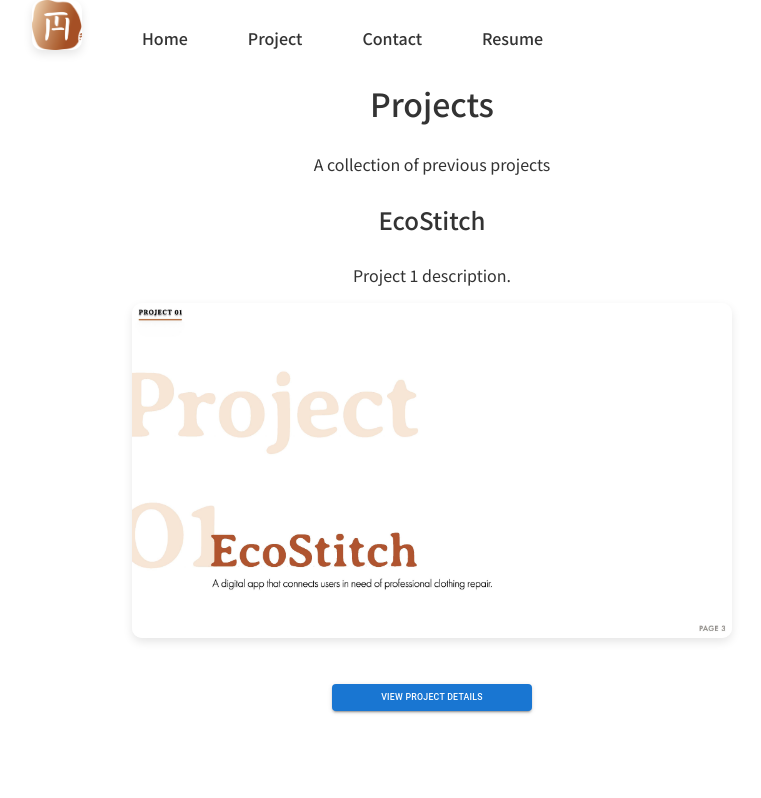
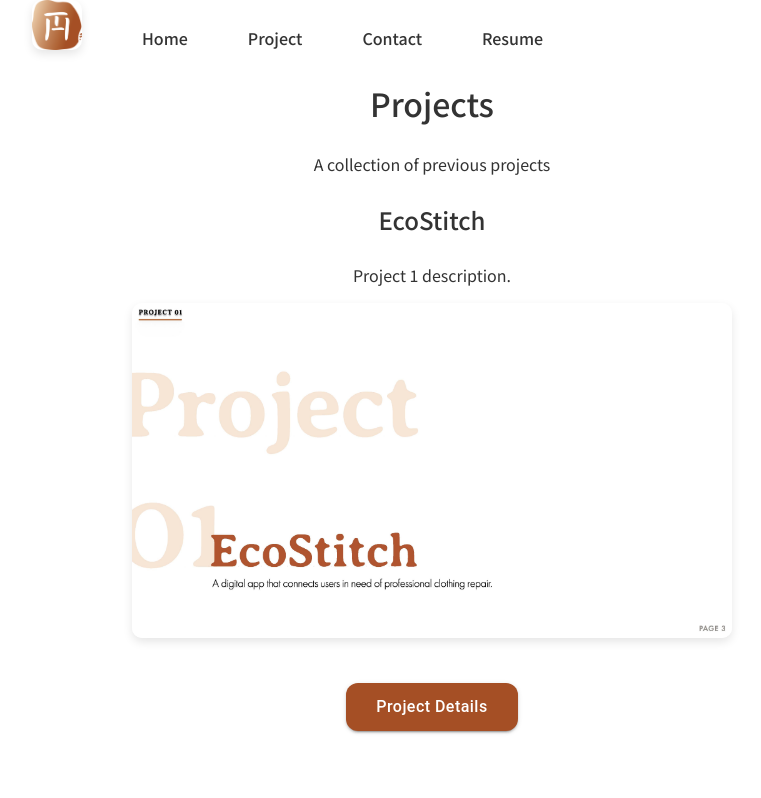
Before and after one commit to keiakihito/Tianqi-Huo-Showcase, a Next.js app: page /project in a window 1280 px wide. Shown: the top 798 px of the page, without its empty margins (208-969 px from the left). Built offline with nearby package versions, Linux system fonts and the light colour scheme.

Commit message:
Change button color

```diff
--- a/app/about/page.tsx
+++ b/app/about/page.tsx
@@ -23,7 +23,7 @@ const About = () => {
                             download
                             style={{
                                 padding: "10px 20px",
-                                backgroundColor: "#007BFF",
+                                backgroundColor: "#A54f25",
                                 color: "#FFF",
                                 textDecoration: "none",
                                 borderRadius: "5px",
--- a/app/contact/page.tsx
+++ b/app/contact/page.tsx
@@ -1,3 +1,5 @@
+import Link from "next/link";
+
 export const metadata = {
     title: "Contact",
     description: "This is contact page",
@@ -17,7 +19,9 @@ const Contact = () => {
                         <input type="email" name="email" id="email" required/>
                         <label htmlFor="textarea">Description</label>
                         <textarea name="message" rows={10} id="textarea" required></textarea>
-                        <button type="submit">Submit</button>
+                        <div className="ctaButton">
+                            <button type="submit">Submit</button>
+                        </div>
                     </form>
                 </div>
             </div>
--- a/app/project/page.tsx
+++ b/app/project/page.tsx
@@ -39,7 +39,7 @@ const ProjectList = () => {
                     <div className="center-button-container">
                         <Link href={`/project/${project.slug}`} passHref>
                             <Button variant="contained" className="center-view-button">
-                                View Project Details
+                                Project Details
                             </Button>
                         </Link>
                     </div>
--- a/app/styles/contact.css
+++ b/app/styles/contact.css
@@ -17,23 +17,41 @@ label {
     font-size: 1.4rem;
 }
 
-button {
-    width: 100%;
-    border: none;
-    color: white;
-    padding: 0.5rem 2rem;
-    font-size: 1.6rem;
-    color: #fff;
-    background-color: #ff5436;
-    transition-duration: 0.4s;
-    border-radius: 5px;
+/*button {*/
+/*    width: 100%;*/
+/*    border: none;*/
+/*    color: white;*/
+/*    padding: 0.5rem 2rem;*/
+/*    font-size: 1.6rem;*/
+/*    color: #fff;*/
+/*    background-color: #ff5436;*/
+/*    transition-duration: 0.4s;*/
+/*    border-radius: 5px;*/
+/*}*/
+
+/*button:hover {*/
+/*    opacity: 0.8;*/
+/*    cursor: pointer;*/
+/*}*/
+
+/*button:focus {*/
+/*    outline: none;*/
+/*}*/
+
+.ctaButton {
+    padding: 0 0 10rem;
+    text-align: center;
 }
 
-button:hover {
-    opacity: 0.8;
-    cursor: pointer;
+.ctaButton > a {
+    display: inline-block;
+    margin: 10rem 0;
+    padding: 1.3rem 6rem;
+    background-color: #A54f25;
+    border-radius: 25px;
+    color: #fff;
 }
 
-button:focus {
-    outline: none;
+.ctaButton > a:hover {
+    opacity: 0.8;
 }
--- a/app/styles/index.css
+++ b/app/styles/index.css
@@ -81,7 +81,7 @@
     display: inline-block;
     margin: 10rem 0;
     padding: 1.3rem 6rem;
-    background-color: #ff5436;
+    background-color: #A54f25;
     border-radius: 25px;
     color: #fff;
 }
--- a/app/styles/singleBlog.css
+++ b/app/styles/singleBlog.css
@@ -13,6 +13,29 @@
 .wrapper {
     padding: 5rem 0 10rem;
 }
+
+/* Custom Button Style */
+.center-view-button {
+    background-color: #A54f25 !important; /* Set button color */
+    color: white !important; /* Set text color */
+    padding: 10px 30px !important; /* Refined padding for better proportions */
+    border-radius: 12px !important; /* Subtle rounded edges */
+    font-size: 1.6rem !important; /* Consistent font size */
+    text-transform: none !important; /* No uppercase text */
+    transition: all 0.3s ease-in-out !important; /* Smooth transition for hover effects */
+    display: inline-block; /* Prevent stretching */
+    text-align: center; /* Center text within the button */
+    box-shadow: 0 4px 6px rgba(0, 0, 0, 0.1); /* Add slight shadow for depth */
+}
+
+/* Hover Effect */
+.center-view-button:hover {
+    background-color: #8c441e !important; /* Darken on hover */
+    transform: translateY(-3px); /* Add subtle lift on hover */
+    box-shadow: 0 6px 8px rgba(0, 0, 0, 0.15); /* Enhanced shadow on hover */
+}
+
+
 
 /* PrevNext */
 .pnWrapper {
```
Also changed, not shown: app/styles/about.css (added, +18 -0 lines), app/styles/all.css.
